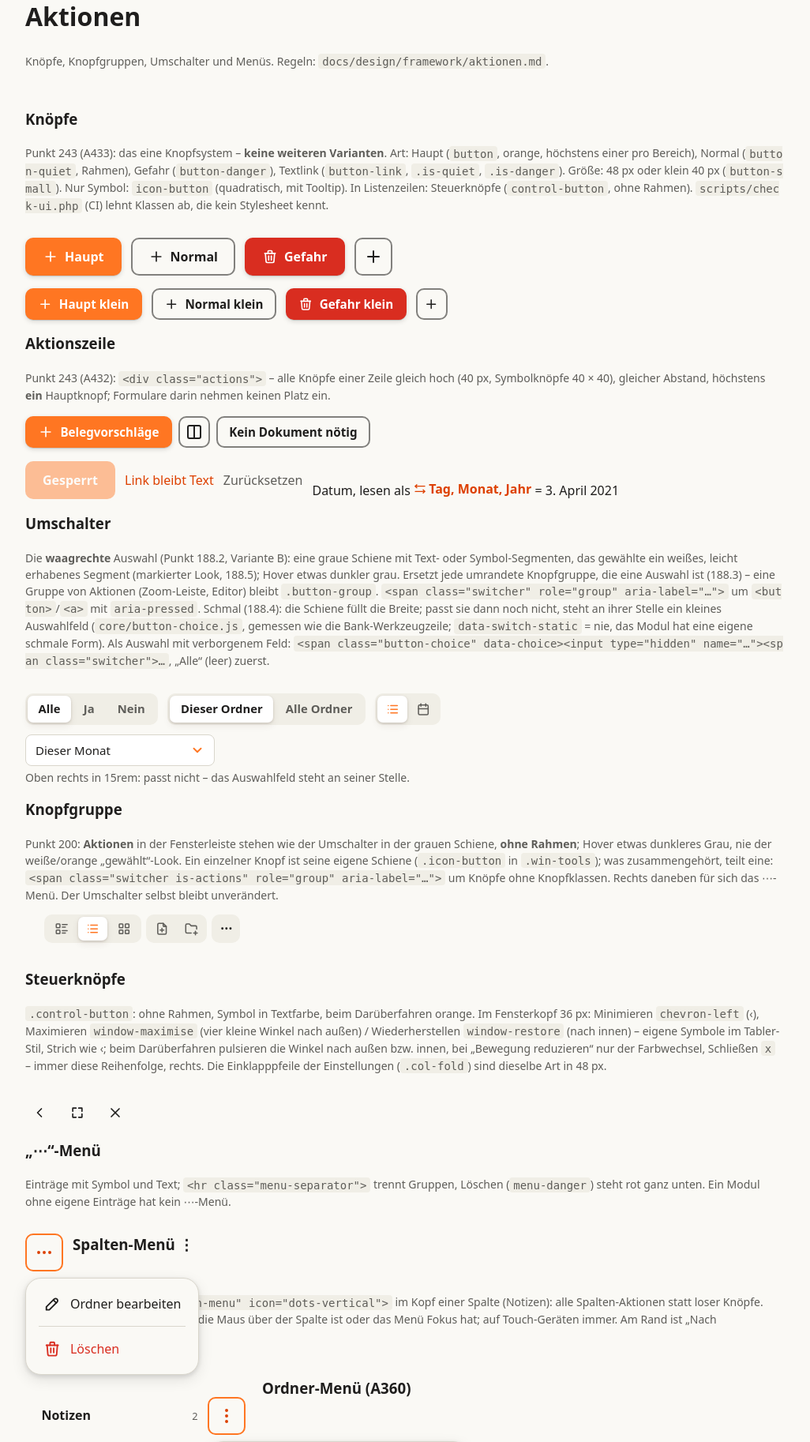
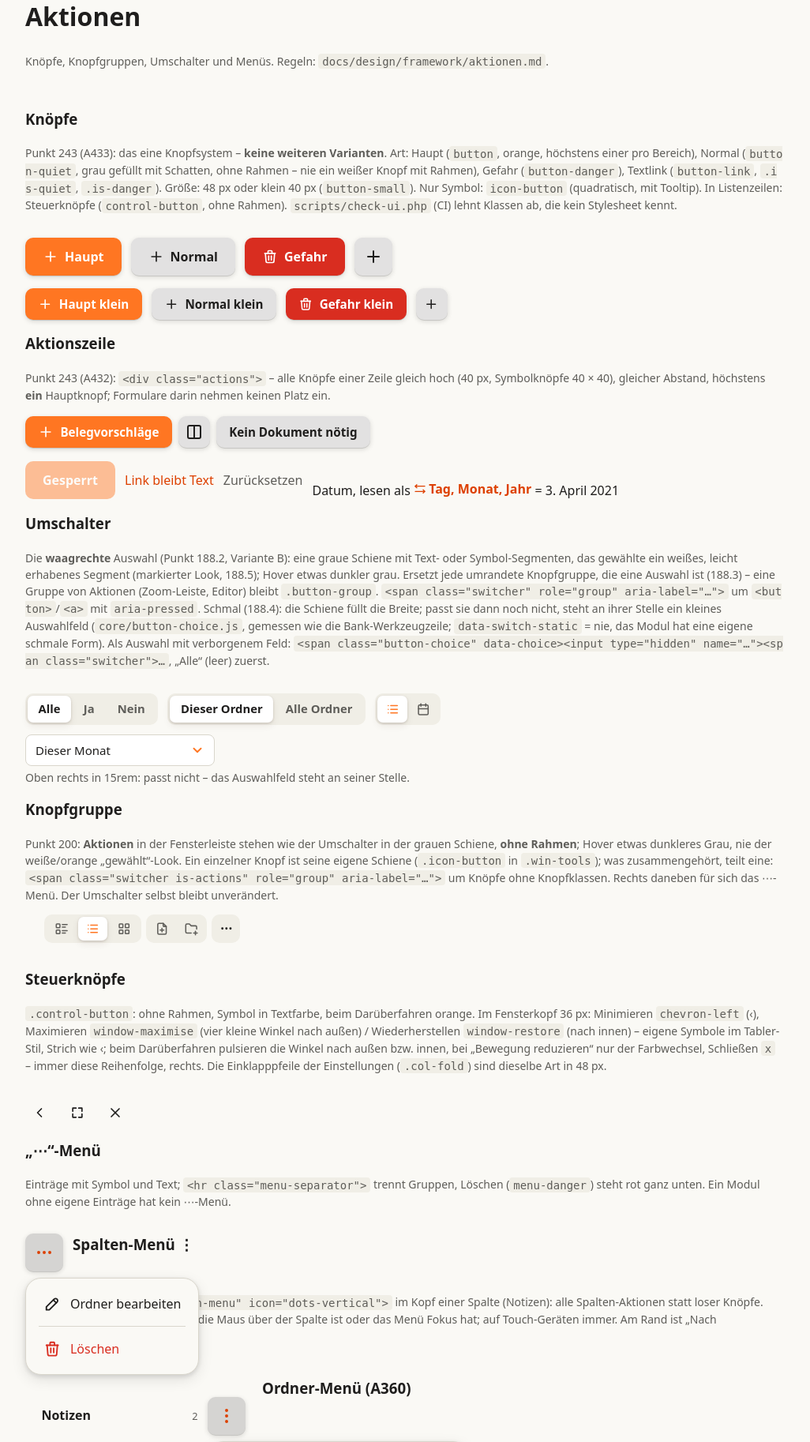
Before and after one commit to batman/doc-hamster, a Laravel app: page /design/styleguide-aktionen.html in a window 1280 px wide. Shown: the part 154-1980 px from the top of the page at 79% size, without its empty margins (0-1026 px from the left). Run offline with Laravel 12, Linux system fonts and the light colour scheme.

Commit message:
style(buttons): Normal and icon buttons are grey, filled and shadowed – no white button with a frame anywhere
PO 2026-11-16: every side-action and icon button looks like the others (#e2e1e1 fill, the button shadow, no frame);
dark mode a matching dark grey. Opened icon buttons turn orange-ink on a darker grey instead of an orange frame; the
window head buttons lose their frame, the toolbar rail stays as it is. Styleguide and framework part updated.

Co-Authored-By: Claude Opus 5.5 <noreply@anthropic.com>

```diff
--- a/public/css/core/base.css
+++ b/public/css/core/base.css
@@ -80,5 +80,5 @@ a { color: var(--primary-ink); }
 ::-webkit-scrollbar-thumb { border-radius: 8px; background: transparent; }
 :hover::-webkit-scrollbar-thumb { background: color-mix(in srgb, var(--text) 28%, transparent); }
 ::-webkit-scrollbar-thumb:hover { background: color-mix(in srgb, var(--primary) 70%, transparent); }
-.button-quiet { background: var(--bg); color: var(--text); border: 2px solid var(--border); }
+.button-quiet { background: var(--button-quiet); color: var(--text); border: 2px solid transparent; }
 .button-danger { background: var(--error); color: var(--bg); }
--- a/public/css/core/buttons.css
+++ b/public/css/core/buttons.css
@@ -16,8 +16,8 @@ label.button.file-button > .icon { flex: none; width: 1.1rem; height: 1.1rem; }
    orange = the main action (one per area), outlined = side actions, red = delete, square = icon only.
    Nothing else in the app is filled orange. Special controls (menu entries, strips, swatches, tags ...)
    keep their own look and are left out here. */
-:root { --button-shadow: 0 1px 0 rgb(0 0 0 / .12), 0 2px 6px rgb(0 0 0 / .14); --primary-hover: #ee6410; --danger: #d92d20; --danger-hover: #b9251a; }
-@media (prefers-color-scheme: dark) { :root { --button-shadow: 0 1px 0 rgb(0 0 0 / .4), 0 2px 8px rgb(0 0 0 / .45); } }
+:root { --button-shadow: 0 1px 0 rgb(0 0 0 / .12), 0 2px 6px rgb(0 0 0 / .14); --button-quiet: #e2e1e1; --button-quiet-hover: #d5d4d2; --primary-hover: #ee6410; --danger: #d92d20; --danger-hover: #b9251a; }
+@media (prefers-color-scheme: dark) { :root { --button-shadow: 0 1px 0 rgb(0 0 0 / .4), 0 2px 8px rgb(0 0 0 / .45); --button-quiet: #3d3c39; --button-quiet-hover: #4a4945; } }
 :is(button, .button):not(:where(.nav-toggle, .nav-item, .menu-item, .list-entry, .control-button, .note-tool, .tag, .dropdown-reset, .nav-collapse, .tag-choice, .switcher > *)) {
     display: inline-flex; align-items: center; justify-content: center; gap: .5rem;
     min-height: 48px; padding: 0 1.25rem; border: 2px solid transparent; border-radius: 10px;
@@ -31,14 +31,12 @@ label.button.file-button > .icon { flex: none; width: 1.1rem; height: 1.1rem; }
 :is(button, .button):disabled { opacity: .45; box-shadow: none; cursor: not-allowed; translate: none; }
 button .icon, .button .icon { width: 1.25rem; height: 1.25rem; }
 
-/* Side action: outlined, no fill; in dark mode light text and a faint fill so it stays visible (A52) */
+/* Side action (PO 2026-11-16): a grey filled button with the same shadow as the others and no frame – never a white
+   button with a frame. Icon buttons look the same. */
 :is(button, .button).button-quiet, .icon-button {
-    background: transparent; color: var(--text); border-color: color-mix(in srgb, currentColor 55%, transparent); box-shadow: none;
+    background: var(--button-quiet); color: var(--text); border-color: transparent; box-shadow: var(--button-shadow);
 }
-:is(button, .button).button-quiet:hover, .icon-button:hover { background: rgb(127 127 127 / .14); box-shadow: none; }
-@media (prefers-color-scheme: dark) {
-    :is(button, .button).button-quiet, .icon-button { background: rgb(255 255 255 / .06); border-color: rgb(245 244 238 / .7); }
-}
+:is(button, .button).button-quiet:hover, .icon-button:hover { background: var(--button-quiet-hover); box-shadow: var(--button-shadow); }
 :is(button, .button).button-danger { background: var(--danger); color: #fff; }
 :is(button, .button).button-danger:hover { background: var(--danger-hover); }
 
@@ -120,7 +118,7 @@ button .icon, .button .icon { width: 1.25rem; height: 1.25rem; }
 .switcher-select { display: none; }
 .switcher.is-tight + .switcher-select { display: block; width: 100%; min-width: 0; }
 @media (prefers-color-scheme: dark) { .switcher > :is(button, a):hover { background: color-mix(in srgb, var(--text) 10%, var(--surface)); } }
-.icon-button[aria-expanded="true"] { border-color: var(--primary); color: var(--primary-ink); }
+.icon-button[aria-expanded="true"] { border-color: transparent; background: var(--button-quiet-hover); color: var(--primary-ink); }
 
 input[type="file"]::file-selector-button { border-radius: 10px; font-size: 1rem; letter-spacing: 0; box-shadow: var(--button-shadow); }
 
--- a/public/css/core/components.css
+++ b/public/css/core/components.css
@@ -49,11 +49,10 @@ code { word-break: break-all; background: var(--surface); padding: .1rem .3rem;
 .icon-button {
     position: relative; display: inline-flex; align-items: center; justify-content: center;
     width: 48px; min-height: 48px; margin: 0; padding: 0;
-    border: 2px solid var(--border); border-radius: var(--radius); background: var(--bg); color: var(--text);
+    border: 2px solid transparent; border-radius: var(--radius); background: var(--button-quiet); color: var(--text);
 }
 .icon-button .icon { width: 1.5rem; height: 1.5rem; }
-.icon-button:hover { box-shadow: var(--shadow); }
-.icon-button[aria-expanded="true"] { border-color: var(--primary); }
+.icon-button[aria-expanded="true"] { border-color: transparent; }
 .icon-button[aria-expanded="true"]::before, .icon-button[aria-expanded="true"]::after { display: none; }
 
 /* Count badge (task 110: one style for the filter count and the menu counts): a round number, orange;
--- a/public/css/core/windows.css
+++ b/public/css/core/windows.css
@@ -127,14 +127,14 @@ input.win-title-field {
 
 /* A101: head buttons small and quiet, on the title line, a fixed gap to the content */
 .win-head { padding-bottom: 1rem; }
-:is(.win-head, .win-tools) :is(.icon-button, .dropdown > .icon-button) { width: 36px; min-width: 36px; height: 36px; min-height: 36px; padding: 0; border-width: 1px; border-color: var(--border); border-radius: 8px; box-shadow: none; }
+:is(.win-head, .win-tools) :is(.icon-button, .dropdown > .icon-button) { width: 36px; min-width: 36px; height: 36px; min-height: 36px; padding: 0; border-width: 1px; border-color: transparent; border-radius: 8px; }
 :is(.win-head, .win-tools) :is(.icon-button, .dropdown > .icon-button) .icon { width: 1.1rem; height: 1.1rem; }
 .win-tools .win-actions, .win-tools .win-actions .toolbar { gap: .4rem; }
 /* Knopfgruppe (point 200): toolbar actions sit like the Umschalter – grey rail, no frame, hover a darker grey, never
    the white/orange "chosen" look. A single button is its own rail; actions that belong together share one
    <span class="switcher is-actions" role="group"> (segments without button classes). */
-.win-tools :is(.icon-button, .dropdown > .icon-button) { border-color: transparent; border-radius: 10px; background: var(--surface); }
-.win-tools :is(.icon-button, .dropdown > .icon-button):hover { background: color-mix(in srgb, var(--text) 8%, var(--surface)); }
+.win-tools :is(.icon-button, .dropdown > .icon-button) { border-color: transparent; border-radius: 10px; background: var(--surface); box-shadow: none; }
+.win-tools :is(.icon-button, .dropdown > .icon-button):hover { background: color-mix(in srgb, var(--text) 8%, var(--surface)); box-shadow: none; }
 .win-tools :is(.icon-button, .dropdown > .icon-button):is([aria-expanded="true"], .is-active) { border-color: transparent; color: var(--primary-ink); }
 .win-tools .switcher.is-actions > :is(button, a) { min-height: 30px; padding-inline: .5rem; }
 @container win (width < 28rem) { .switcher.win-wide-only { display: none; } }
--- a/public/design/styleguide-aktionen.html
+++ b/public/design/styleguide-aktionen.html
@@ -46,7 +46,7 @@
         <p class="sg-note">Knöpfe, Knopfgruppen, Umschalter und Menüs. Regeln: <code>docs/design/framework/aktionen.md</code>.</p>
         <section class="sg-section">
             <h3 id="buttons">Knöpfe</h3>
-            <p class="sg-note">Punkt 243 (A433): das eine Knopfsystem – <strong>keine weiteren Varianten</strong>. Art: Haupt (<code>button</code>, orange, höchstens einer pro Bereich), Normal (<code>button-quiet</code>, Rahmen), Gefahr (<code>button-danger</code>), Textlink (<code>button-link</code>, <code>.is-quiet</code>, <code>.is-danger</code>). Größe: 48 px oder klein 40 px (<code>button-small</code>). Nur Symbol: <code>icon-button</code> (quadratisch, mit Tooltip). In Listenzeilen: Steuerknöpfe (<code>control-button</code>, ohne Rahmen). <code>scripts/check-ui.php</code> (CI) lehnt Klassen ab, die kein Stylesheet kennt.</p>
+            <p class="sg-note">Punkt 243 (A433): das eine Knopfsystem – <strong>keine weiteren Varianten</strong>. Art: Haupt (<code>button</code>, orange, höchstens einer pro Bereich), Normal (<code>button-quiet</code>, grau gefüllt mit Schatten, ohne Rahmen – nie ein weißer Knopf mit Rahmen), Gefahr (<code>button-danger</code>), Textlink (<code>button-link</code>, <code>.is-quiet</code>, <code>.is-danger</code>). Größe: 48 px oder klein 40 px (<code>button-small</code>). Nur Symbol: <code>icon-button</code> (quadratisch, mit Tooltip). In Listenzeilen: Steuerknöpfe (<code>control-button</code>, ohne Rahmen). <code>scripts/check-ui.php</code> (CI) lehnt Klassen ab, die kein Stylesheet kennt.</p>
             <div class="sg-row">
                 <button type="button"><svg class="icon" viewBox="0 0 24 24" fill="none" stroke="currentColor" stroke-width="2" stroke-linecap="round" stroke-linejoin="round" aria-hidden="true"><path d="M12 5l0 14"/><path d="M5 12l14 0"/></svg>Haupt</button>
                 <button type="button" class="button-quiet"><svg class="icon" viewBox="0 0 24 24" fill="none" stroke="currentColor" stroke-width="2" stroke-linecap="round" stroke-linejoin="round" aria-hidden="true"><path d="M12 5l0 14"/><path d="M5 12l14 0"/></svg>Normal</button>
```
Also changed, not shown: docs/design/framework/aktionen.md (+2 -2 lines).
